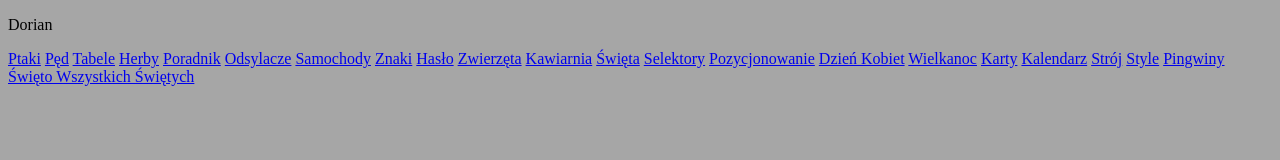
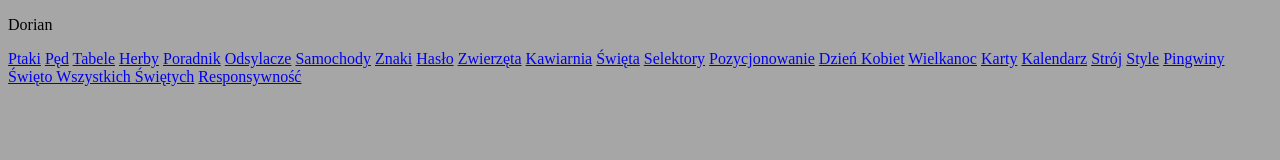
Before and after one commit to DorPaj/DorPaj.github.io, a plain HTML site: page index.html in a window 1280 px wide. Drawn offline with Linux system fonts and the light colour scheme.

Commit message:
Update index.html

```diff
--- a/index.html
+++ b/index.html
@@ -30,5 +30,6 @@
     <a href="https://dorpaj.github.io/Style/">Style</a>
     <a href="https://dorpaj.github.io//Pingwiny/">Pingwiny</a>
     <a href="https://dorpaj.github.io/Wszystkich_swietych/">Święto Wszystkich Świętych</a>
+    <a href="https://dorpaj.github.io/Responsywnosc/">Responsywność</a>
   </body>
 </html>
```
